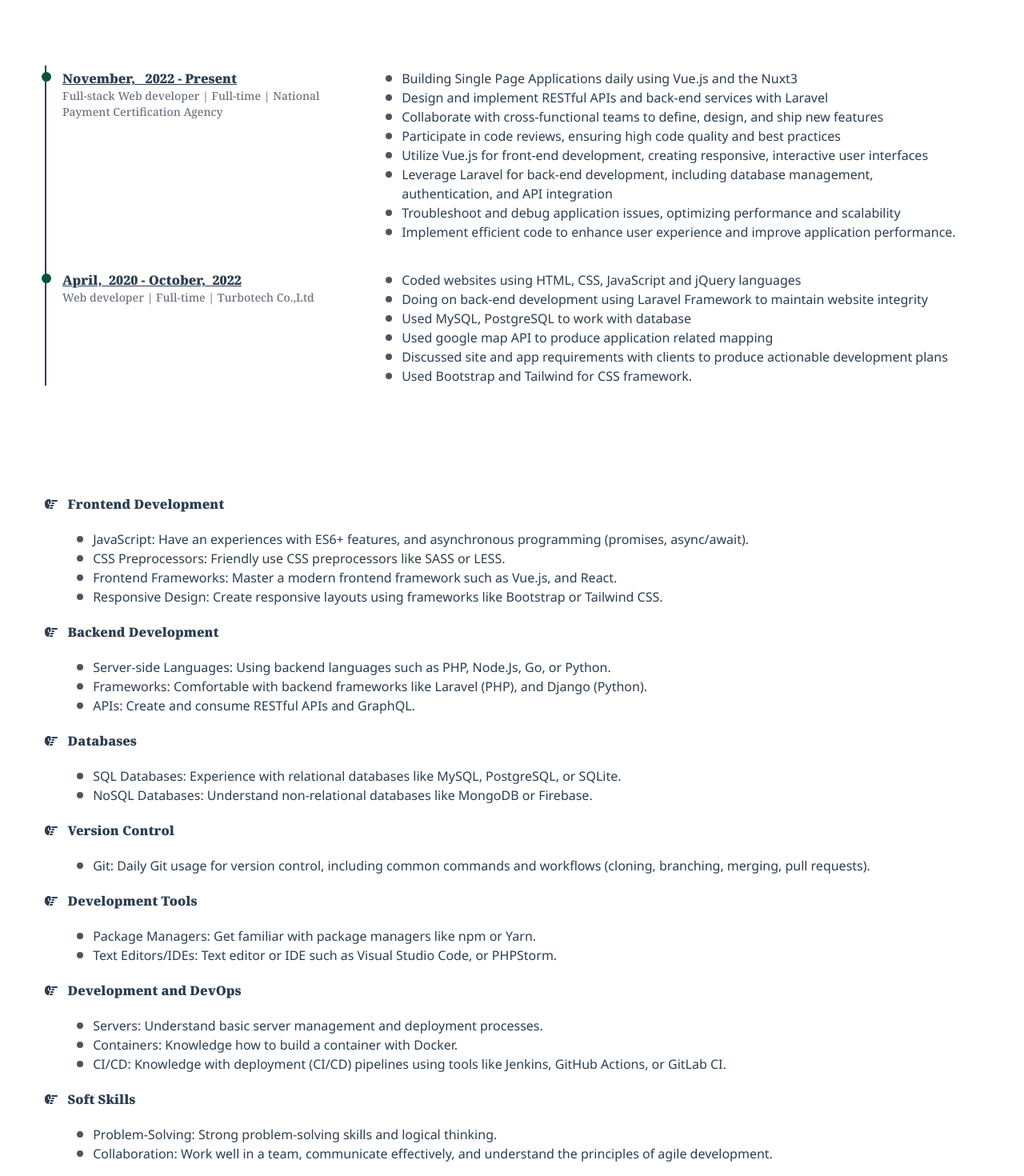
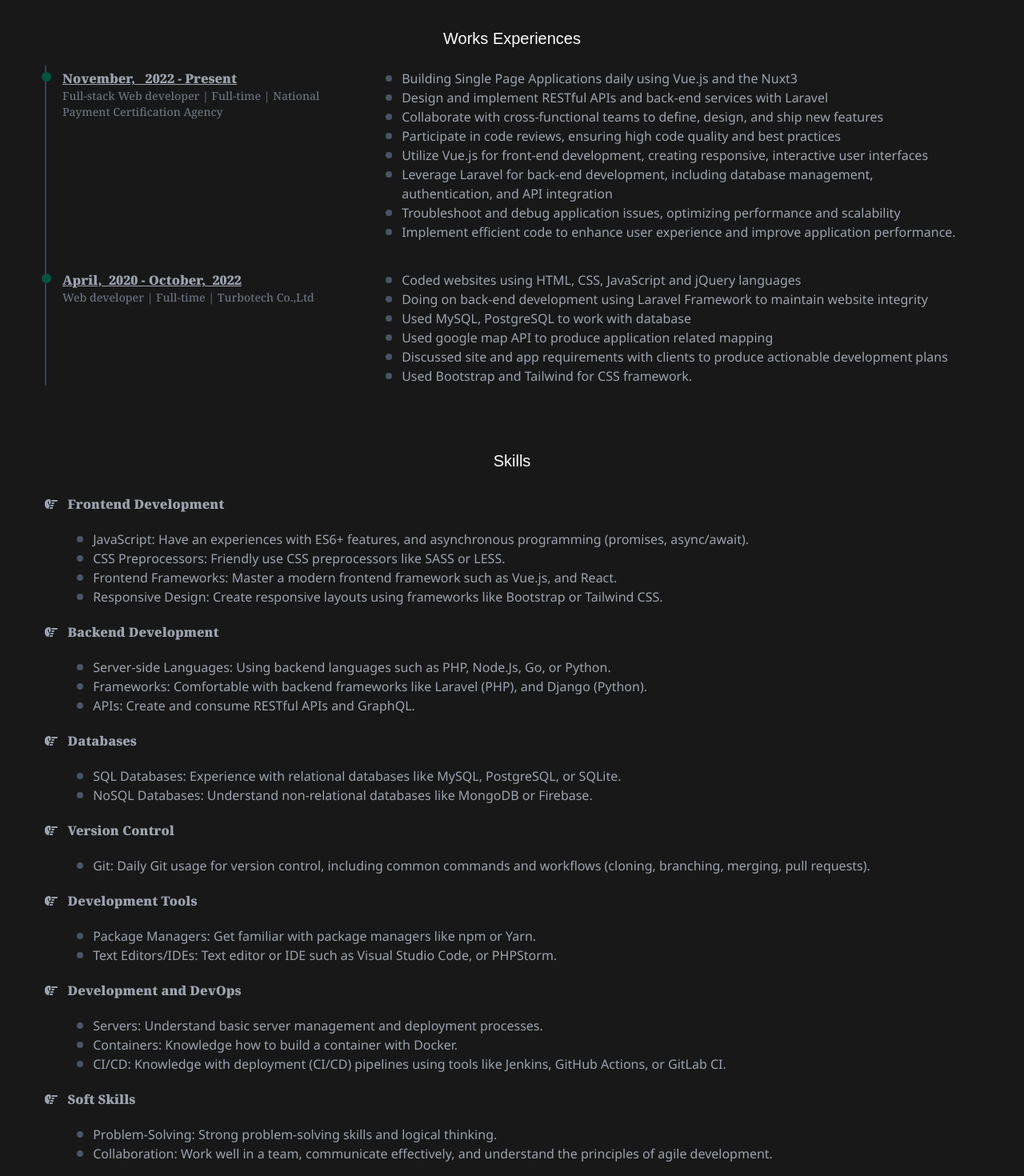
Before and after one commit to sokkim168/My-Portfolio, a Vue app: page / in a window 1280 px wide. Shown: the part 1020-2490 px from the top of the page at 80% size. Built offline with nearby package versions, Linux system fonts and the light colour scheme; a web font is replaced by a local one.

Commit message:
update header

```diff
--- a/index.html
+++ b/index.html
@@ -2,15 +2,15 @@
 <html lang="en">
 <!--  <head>-->
     <meta charset="UTF-8">
-    <link rel="icon" class="" href="/favicon.ico">
+    <link rel="icon" class="" href="/">
     <link rel="preconnect" href="https://fonts.googleapis.com">
     <link rel="preconnect" href="https://fonts.gstatic.com" crossorigin>
     <link href="https://fonts.googleapis.com/css2?family=Poetsen+One&display=swap" rel="stylesheet">
     <link href="https://fonts.googleapis.com/css2?family=Noto+Sans:ital,wght@0,100..900;1,100..900&family=Noto+Serif:ital,wdth,wght@0,62.5..100,100..900;1,62.5..100,100..900&display=swap" rel="stylesheet">
     <meta name="viewport" content="width=device-width, initial-scale=1.0">
-    <title>Roth Sokkim</title>
+    <title>SokkimRoth.Dev</title>
 <!--  </head>-->
-  <body>
+  <body style="background-color: #181818" class="text-gray-400">
     <div id="app"></div>
     <script type="module" src="/src/main.ts"></script>
   </body>
--- a/src/components/Layouts/Footer.vue
+++ b/src/components/Layouts/Footer.vue
@@ -3,9 +3,9 @@
     <footer class="bg-gray-800 text-white p-3">
       <div class="flex justify-center max-sm:flex-col w-full gap-3">
         <div class="w-full flex flex-row gap-2 items-center justify-center">
-          <font-awesome-icon class="text-xl rounded-full" :icon="['fas', 'copyright']" />
+          <font-awesome-icon class="text-lg text-gray-400 rounded-full" :icon="['fas', 'copyright']" />
           <p class="noto-serif-300 text-xs">Copyright {{ fullYear }}</p>
-          <p class="noto-serif-300 text-xs">~ Powering by @Kimsok (●'◡'●)</p>
+          <p class="noto-serif-300 text-xs">~ Powered by @sokkim.dev (●'◡'●)</p>
         </div>
       </div>
     </footer>
--- a/src/components/Portfolio/index.vue
+++ b/src/components/Portfolio/index.vue
@@ -37,7 +37,7 @@
 
               <div class="flex flex-1 max-sm:mt-12">
                 <div class="border-l-2 border-gray-700 w-full">
-                  <div class="flex flex-row pt-5 xxx-xxx">
+                  <div class="flex flex-row pt-5 ">
                     <div class="flex absolute -ml-1.5 bg-green-800 w-3 h-3 rounded-full"></div>
                     <div class="flex justify-between w-full -mt-1 ml-5">
                       <div class="text-white flex w-44 underline">
@@ -49,7 +49,7 @@
                     </div>
                   </div>
 
-                  <div class="flex flex-row pt-5 xxx-xxx">
+                  <div class="flex flex-row pt-5 ">
                     <div class="flex absolute -ml-1.5 bg-green-800 w-3 h-3 rounded-full"></div>
                     <div class="flex justify-between w-full -mt-1 ml-5">
                       <div class="text-white flex w-44 underline">
@@ -61,7 +61,7 @@
                     </div>
                   </div>
 
-                  <div class="flex flex-row pt-5 xxx-xxx">
+                  <div class="flex flex-row pt-5 ">
                     <div class="flex absolute -ml-1.5 bg-green-800 w-3 h-3 rounded-full"></div>
                     <div class="flex justify-between w-full -mt-1 ml-5">
                       <div class="text-white flex w-44 underline">
@@ -88,10 +88,10 @@
 
                   <div class="flex flex-col">
 
-                    <div class="flex flex-row pt-2 xxx-xxx">
+                    <div class="flex flex-row pt-2 ">
                       <div class="flex absolute -ml-1.5 bg-green-800 w-3 h-3 rounded-full"></div>
                       <div class="flex -mt-1 ml-5">
-                        <div class="flex flex-none w-96 max-sm:w-32">
+                        <div class="flex flex-none w-96 max-lg:w-48 max-md:w-36 max-sm:w-32">
                           <div class="flex flex-col">
                             <div class="flex noto-serif-900 underline">November,&nbsp;&nbsp; 2022 - Present</div>
                             <div class="flex noto-serif-500 text-sm text-gray-500">Full-stack Web developer | Full-time | National Payment Certification Agency</div>
@@ -102,35 +102,35 @@
                           <article class="text-wrap">
                             <div class="noto-sans-300">
 
-                              <div class="flex xxx-xxx">
+                              <div class="flex ">
                                 <div class="mt-2 bg-gray-600 w-2 h-2 absolute rounded-full"></div>&nbsp;
                                 <p class="ml-4">Building Single Page Applications daily using Vue.js and the Nuxt3</p>
                               </div>
-                              <div class="flex xxx-xxx">
+                              <div class="flex ">
                                 <div class="mt-2 bg-gray-600 w-2 h-2 absolute rounded-full"></div>&nbsp;
                                 <p class="ml-4">Design and implement RESTful APIs and back-end services with Laravel</p>
                               </div>
-                              <div class="flex xxx-xxx">
+                              <div class="flex ">
                                 <div class="mt-2 bg-gray-600 w-2 h-2 absolute rounded-full"></div>&nbsp;
                                 <p class="ml-4">Collaborate with cross-functional teams to define, design, and ship new features</p>
                               </div>
-                              <div class="flex xxx-xxx">
+                              <div class="flex ">
                                 <div class="mt-2 bg-gray-600 w-2 h-2 absolute rounded-full"></div>&nbsp;
                                 <p class="ml-4">Participate in code reviews, ensuring high code quality and best practices</p>
                               </div>
-                              <div class="flex xxx-xxx">
+                              <div class="flex ">
                                 <div class="mt-2 bg-gray-600 w-2 h-2 absolute rounded-full"></div>&nbsp;
                                 <p class="ml-4">Utilize Vue.js for front-end development, creating responsive, interactive user interfaces</p>
                               </div>
-                              <div class="flex xxx-xxx">
+                              <div class="flex ">
                                 <div class="mt-2 bg-gray-600 w-2 h-2 absolute rounded-full"></div>&nbsp;
                                 <p class="ml-4">Leverage Laravel for back-end development, including database management, authentication, and API integration</p>
                               </div>
-                              <div class="flex xxx-xxx">
+                              <div class="flex ">
                                 <div class="mt-2 bg-gray-600 w-2 h-2 absolute rounded-full"></div>&nbsp;
                                 <p class="ml-4">Troubleshoot and debug application issues, optimizing performance and scalability</p>
                               </div>
-                              <div class="flex xxx-xxx">
+                              <div class="flex ">
                                 <div class="mt-2 bg-gray-600 w-2 h-2 absolute rounded-full"></div>&nbsp;
                                 <p class="ml-4">Implement efficient code to enhance user experience and improve application performance.</p>
                               </div>
@@ -141,10 +141,10 @@
                       </div>
                     </div>
 
-                    <div class="flex flex-row pt-10 xxx-xxx">
+                    <div class="flex flex-row pt-10 ">
                         <div class="flex absolute -ml-1.5 bg-green-800 w-3 h-3 rounded-full"></div>
                         <div class="flex -mt-1 ml-5">
-                          <div class="flex flex-none w-96 max-sm:w-32">
+                          <div class="flex flex-none w-96 max-lg:w-48 max-md:w-36 max-sm:w-32">
                             <div class="flex flex-col">
                               <div class="flex noto-serif-900 underline">April,&nbsp;&nbsp;2020 - October,&nbsp;&nbsp;2022 </div>
                               <div class="flex noto-serif-500 text-sm text-gray-500">Web developer | Full-time | Turbotech Co.,Ltd</div>
@@ -154,27 +154,27 @@
                           <div class="flex flex-initial px-5">
                             <article class="text-wrap">
                               <div class="noto-sans-300">
-                                <div class="flex xxx-xxx">
+                                <div class="flex ">
                                   <div class="mt-2 bg-gray-600 w-2 h-2 absolute rounded-full"></div>&nbsp;
                                   <p class="ml-4">Coded websites using HTML, CSS, JavaScript and jQuery languages</p>
                                 </div>
-                                <div class="flex xxx-xxx">
+                                <div class="flex ">
                                   <div class="mt-2 bg-gray-600 w-2 h-2 absolute rounded-full"></div>&nbsp;
                                   <p class="ml-4">Doing on back-end development using Laravel Framework to maintain website integrity</p>
                                 </div>
-                                <div class="flex xxx-xxx">
+                                <div class="flex ">
                                   <div class="mt-2 bg-gray-600 w-2 h-2 absolute rounded-full"></div>&nbsp;
                                   <p class="ml-4">Used MySQL, PostgreSQL to work with database</p>
                                 </div>
-                                <div class="flex xxx-xxx">
+                                <div class="flex ">
                                   <div class="mt-2 bg-gray-600 w-2 h-2 absolute rounded-full"></div>&nbsp;
                                   <p class="ml-4">Used google map API to produce application related mapping</p>
                                 </div>
-                                <div class="flex xxx-xxx">
+                                <div class="flex ">
                                   <div class="mt-2 bg-gray-600 w-2 h-2 absolute rounded-full"></div>&nbsp;
                                   <p class="ml-4">Discussed site and app requirements with clients to produce actionable development plans</p>
                                 </div>
-                                <div class="flex xxx-xxx">
+                                <div class="flex ">
                                   <div class="mt-2 bg-gray-600 w-2 h-2 absolute rounded-full"></div>&nbsp;
                                   <p class="ml-4">Used Bootstrap and Tailwind for CSS framework.</p>
                                 </div>
@@ -204,19 +204,19 @@
                   <div class="flex flex-row w-full pl-10 py-3">
                     <article class="text-wrap">
                       <div class="noto-sans-300">
-                        <div class="flex xxx-xxx">
+                        <div class="flex ">
                           <div class="mt-2 bg-gray-600 w-2 h-2 absolute rounded-full"></div>&nbsp;
                           <p class="ml-4">JavaScript: Have an experiences with ES6+ features, and asynchronous programming (promises, async/await).</p>
                         </div>
-                        <div class="flex xxx-xxx ">
+                        <div class="flex  ">
                           <div class="mt-2 bg-gray-600 w-2 h-2 absolute rounded-full"></div>&nbsp;
                           <p class="ml-4">CSS Preprocessors: Friendly use CSS preprocessors like SASS or LESS.</p>
                         </div>
-                        <div class="flex xxx-xxx ">
+                        <div class="flex  ">
                           <div class="mt-2 bg-gray-600 w-2 h-2 absolute rounded-full"></div>&nbsp;
                           <p class="ml-4">Frontend Frameworks: Master a modern frontend framework such as Vue.js, and React.</p>
                         </div>
-                        <div class="flex xxx-xxx ">
+                        <div class="flex  ">
                           <div class="mt-2 bg-gray-600 w-2 h-2 absolute rounded-full"></div>&nbsp;
                           <p class="ml-4">Responsive Design: Create responsive layouts using frameworks like Bootstrap or Tailwind CSS.</p>
                         </div>
@@ -233,15 +233,15 @@
                   <div class="flex flex-row w-full pl-10 py-3">
                     <article class="text-wrap">
                       <div class="noto-sans-300">
-                        <div class="flex xxx-xxx ">
+                        <div class="flex  ">
                           <div class="mt-2 bg-gray-600 w-2 h-2 absolute rounded-full"></div>&nbsp;
                           <p class="ml-4">Server-side Languages: Using backend languages such as PHP, Node.Js, Go, or Python.</p>
                         </div>
-                        <div class="flex xxx-xxx ">
+                        <div class="flex  ">
                           <div class="mt-2 bg-gray-600 w-2 h-2 absolute rounded-full"></div>&nbsp;
                           <p class="ml-4">Frameworks: Comfortable with backend frameworks like Laravel (PHP), and Django (Python).</p>
                         </div>
-                        <div class="flex xxx-xxx ">
+                        <div class="flex  ">
                           <div class="mt-2 bg-gray-600 w-2 h-2 absolute rounded-full"></div>&nbsp;
                           <p class="ml-4">APIs: Create and consume RESTful APIs and GraphQL.</p>
                         </div>
@@ -260,11 +260,11 @@
                   <div class="flex flex-row w-full pl-10 py-3">
                     <article class="text-wrap">
                       <div class="noto-sans-300">
-                        <div class="flex xxx-xxx ">
+                        <div class="flex  ">
                           <div class="mt-2 bg-gray-600 w-2 h-2 absolute rounded-full"></div>&nbsp;
                           <p class="ml-4">SQL Databases:  Experience with relational databases like MySQL, PostgreSQL, or SQLite.</p>
                         </div>
-                        <div class="flex xxx-xxx ">
+                        <div class="flex  ">
                           <div class="mt-2 bg-gray-600 w-2 h-2 absolute rounded-full"></div>&nbsp;
                           <p class="ml-4">NoSQL Databases: Understand non-relational databases like MongoDB or Firebase.</p>
                         </div>
@@ -281,7 +281,7 @@
                   <div class="flex flex-row w-full pl-10 py-3">
                     <article class="text-wrap">
                       <div class="noto-sans-300">
-                        <div class="flex xxx-xxx ">
+                        <div class="flex  ">
                           <div class="mt-2 bg-gray-600 w-2 h-2 absolute rounded-full"></div>&nbsp;
                           <p class="ml-4">Git: Daily Git usage for version control, including common commands and workflows (cloning, branching, merging, pull requests).</p>
                         </div>
@@ -298,11 +298,11 @@
                   <div class="flex flex-row w-full pl-10 py-3">
                     <article class="text-wrap">
                       <div class="noto-sans-300">
-                        <div class="flex xxx-xxx ">
+                        <div class="flex  ">
                           <div class="mt-2 bg-gray-600 w-2 h-2 absolute rounded-full"></div>&nbsp;
                           <p class="ml-4">Package Managers: Get familiar with package managers like npm or Yarn.</p>
                         </div>
-                        <div class="flex xxx-xxx ">
+                        <div class="flex  ">
                           <div class="mt-2 bg-gray-600 w-2 h-2 absolute rounded-full"></div>&nbsp;
                           <p class="ml-4">Text Editors/IDEs: Text editor or IDE such as Visual Studio Code, or PHPStorm.</p>
                         </div>
@@ -318,15 +318,15 @@
                   <div class="flex flex-row w-full pl-10 py-3">
                     <article class="text-wrap">
                       <div class="noto-sans-300">
-                        <div class="flex xxx-xxx ">
+                        <div class="flex  ">
                           <div class="mt-2 bg-gray-600 w-2 h-2 absolute rounded-full"></div>&nbsp;
                           <p class="ml-4">Servers: Understand basic server management and deployment processes.</p>
                         </div>
-                        <div class="flex xxx-xxx ">
+                        <div class="flex  ">
                           <div class="mt-2 bg-gray-600 w-2 h-2 absolute rounded-full"></div>&nbsp;
                           <p class="ml-4">Containers: Knowledge how to build a container with Docker.</p>
                         </div>
-                        <div class="flex xxx-xxx ">
+                        <div class="flex  ">
                           <div class="mt-2 bg-gray-600 w-2 h-2 absolute rounded-full"></div>&nbsp;
                           <p class="ml-4">CI/CD: Knowledge with deployment (CI/CD) pipelines using tools like Jenkins, GitHub Actions, or GitLab CI.</p>
                         </div>
@@ -342,11 +342,11 @@
                   <div class="flex flex-row w-full pl-10 py-3">
                     <article class="text-wrap">
                       <div class="noto-sans-300">
-                        <div class="flex xxx-xxx ">
+                        <div class="flex  ">
                           <div class="mt-2 bg-gray-600 w-2 h-2 absolute rounded-full"></div>&nbsp;
                           <p class="ml-4">Problem-Solving: Strong problem-solving skills and logical thinking.</p>
                         </div>
-                        <div class="flex xxx-xxx ">
+                        <div class="flex  ">
                           <div class="mt-2 bg-gray-600 w-2 h-2 absolute rounded-full"></div>&nbsp;
                           <p class="ml-4">Collaboration: Work well in a team, communicate effectively, and understand the principles of agile development.</p>
                         </div>
--- a/tailwind.config.js
+++ b/tailwind.config.js
@@ -28,5 +28,5 @@ export default {
   },
   plugins: [
     require('flowbite/plugin'),
-  ],
+  ]
 }
```
Also changed, not shown: src/components/Layouts/Header.vue (+6 -6 lines).
